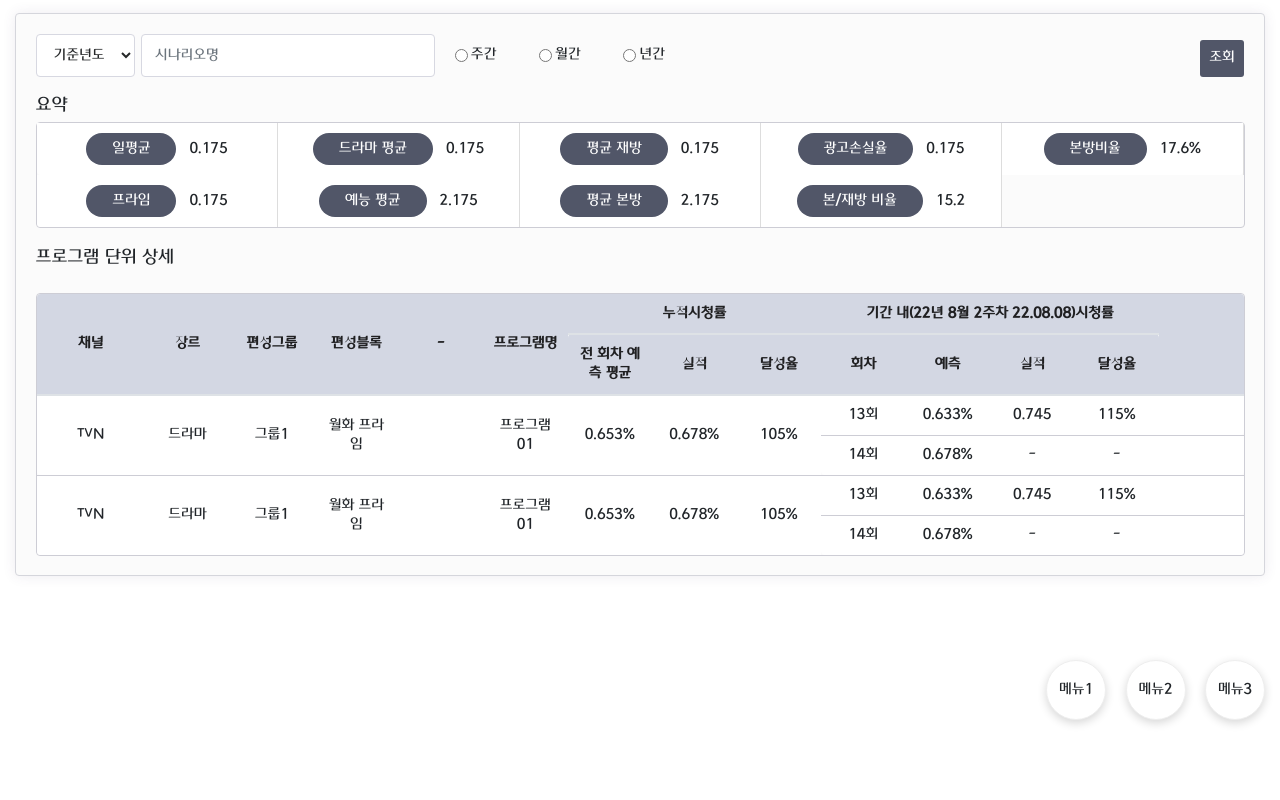
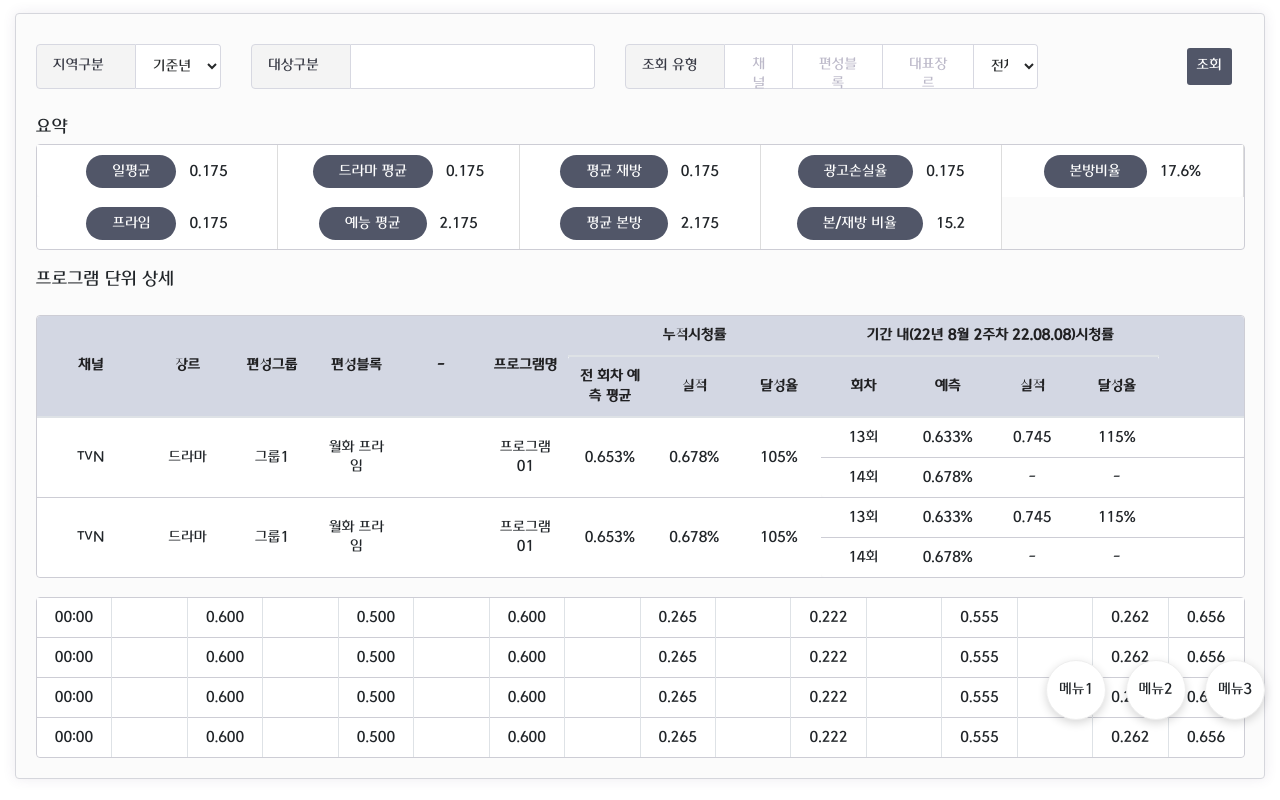
Before and after one commit to smartmin2/cj, a website: page pages/simulation/scenario/pairing.html in a window 1280 px wide. Drawn offline with Linux system fonts and the light colour scheme; files whose address does not match are found by name.

Commit message:
편성표

```diff
--- a/css/core/style_sub.css
+++ b/css/core/style_sub.css
@@ -141,6 +141,7 @@ button:focus,button:active { box-shadow: none !important; }
  .lookup-table .date-group input { border:none; padding: 0.75rem 0.5rem; height: 100%; }
  .lookup-table .button-group { padding:0; width:fit-content; }
  .lookup-table .button-group .btn-group { width:100%; }
+ .lookup-table .btn-group .select-box{ border-left: 1px solid #d7d8e1; }
  .lookup-table .button-group button:first-child { border-left:0; }
  .lookup-table .button-group button { height: 43px; }
  .lookup-table .button-group button:hover { z-index:inherit; }
@@ -244,3 +245,6 @@ button:focus,button:active { box-shadow: none !important; }
  .pro-modal .pro-txt p { margin-bottom: 0; }
 
 .table.proDtl-table td{vertical-align: middle;}
+
+.table.ex-table td{border-right:1px solid #dee2e6;}
+.table.ex-table td:last-child{border-right:0;}
--- a/pages/simulation/scenario/pairing.html
+++ b/pages/simulation/scenario/pairing.html
@@ -1,6 +1,5 @@
 <!DOCTYPE html>
 <html lang="en">
-
   <head>
     <meta charset="UTF-8" />
     <title>월간리포트_편성표</title>
@@ -30,7 +29,48 @@
       <div id="app" class="pt-3">
         <!-- 검색조건 영역 -->
         <div class="card card-box mr-0 p-4">
-        <div class="d-flex justify-content-between">
+          <div class="row">
+            <div class="col-sm-10">
+              <div class="lookup-table">
+                <table class="table mb-0">
+                  <colgroup></colgroup>
+                  <tbody>
+                    <tr>
+                      <th>지역구분</th>
+                      <td class="p-0 round-r">
+                        <select class="form-control cj-selectBox select-box">
+                          <option>기준년도</option>
+                        </select>
+                      </td>
+                      <td class="tableEmpty"></td>
+                      <th>대상구분</th>
+                      <td class="p-0 round-r input-group table-input">
+                        <input type="text" name="" id="" class="form-control" />
+                      </td>
+                      <td class="tableEmpty"></td>
+                      <th>조회 유형</th>
+                      <td role="group" class="button-group btn-group">
+                        <button type="button" class="btn btn-cj-default">채널</button>
+                        <button type="button" class="btn btn-cj-default">편성블록</button>
+                        <button type="button" class="btn btn-cj-default">대표장르</button>
+                        <div>
+                          <select class="form-control cj-selectBox select-box">
+                            <option>전체</option>
+                          </select>
+                        </div>
+                      </td>
+                    </tr>
+                  </tbody>
+                </table >
+              </div>
+            </div>
+            <div class="cj-btn-group my-auto col-sm-2">
+              <div class="row justify-content-end mr-2">
+                <button class="btn btn-cj mr-2">조회</button>
+              </div>
+            </div>
+          </div>
+          <!-- <div class="d-flex justify-content-between">
             <div class="d-flex justify-content-start align-items-center">
               <div class="d-block">
                 <select id="baseYear" class="form-control cj-selectBox select-box">
@@ -41,29 +81,21 @@
                 <input type="text" class="form-control cj-inputBox" id="search" placeholder="시나리오명" />
               </div>
               <div class="d-flex justify-content-start align-items-center ml-4">
-              <div class="form-check cj-input-radio pr-3 d-flex align-items-center"><input type="radio"
-                  name="radioDefault" id="radioDefault1" class="form-check-input"> <label for="radioDefault1"
-                  class="form-check-label mw-55"> 주간 </label></div>
-              <div class="form-check cj-input-radio pr-3 d-flex align-items-center"><input type="radio"
-                  name="radioDefault" id="radioDefault2" class="form-check-input"> <label for="radioDefault2"
-                  class="form-check-label mw-55"> 월간 </label></div>
-              <div class="form-check cj-input-radio d-flex align-items-center"><input type="radio" name="radioDefault"
-                  id="radioDefault3" class="form-check-input"> <label for="radioDefault3"
-                  class="form-check-label mw-55"> 년간 </label></div>
+                <div class="form-check cj-input-radio pr-3 d-flex align-items-center"><input type="radio" name="radioDefault" id="radioDefault1" class="form-check-input" /> <label for="radioDefault1" class="form-check-label mw-55"> 주간 </label></div>
+                <div class="form-check cj-input-radio pr-3 d-flex align-items-center"><input type="radio" name="radioDefault" id="radioDefault2" class="form-check-input" /> <label for="radioDefault2" class="form-check-label mw-55"> 월간 </label></div>
+                <div class="form-check cj-input-radio d-flex align-items-center"><input type="radio" name="radioDefault" id="radioDefault3" class="form-check-input" /> <label for="radioDefault3" class="form-check-label mw-55"> 년간 </label></div>
               </div>
             </div>
 
-          <div>
-
-        </div>
+            <div></div>
 
             <div class="d-flex cj-btn-group align-items-end">
-            <button type="submit" class="btn btn-cj"  @click.end="createScenario">조회</button>
+              <button type="submit" class="btn btn-cj" @click.end="createScenario">조회</button>
             </div>
-        </div>
+          </div> -->
 
           <h5 class="mt-4">요약</h5>
-          <div class=" table-wrap">
+          <div class="table-wrap">
             <table class="table cj-table summary-table">
               <colgroup>
                 <col style="width: 20%" />
@@ -229,6 +261,104 @@
                   <td>-</td>
                   <td></td>
                 </tr>
+              </tbody>
+            </table>
+          </div>
+
+          <div class="mt-4 table-wrap">
+            <table class="table cj-table ex-table">
+              <colgroup>
+                <col style="width: 6.25%" />
+                <col style="width: 6.25%" />
+                <col style="width: 6.25%" />
+                <col style="width: 6.25%" />
+                <col style="width: 6.25%" />
+                <col style="width: 6.25%" />
+                <col style="width: 6.25%" />
+                <col style="width: 6.25%" />
+                <col style="width: 6.25%" />
+                <col style="width: 6.25%" />
+                <col style="width: 6.25%" />
+                <col style="width: 6.25%" />
+                <col style="width: 6.25%" />
+                <col style="width: 6.25%" />
+                <col style="width: 6.25%" />
+                <col style="width: 6.25%" />
+              </colgroup>
+              <tbody>
+                <tr>
+                  <td>00:00</td>
+                  <td></td>
+                  <td>0.600</td>
+                  <td></td>
+                  <td>0.500</td>
+                  <td></td>
+                  <td>0.600</td>
+                  <td></td>
+                  <td>0.265</td>
+                  <td></td>
+                  <td>0.222</td>
+                  <td></td>
+                  <td>0.555</td>
+                  <td></td>
+                  <td>0.262</td>
+                  <td>0.656</td>
+                </tr>
+                <tr>
+                  <td>00:00</td>
+                  <td></td>
+                  <td>0.600</td>
+                  <td></td>
+                  <td>0.500</td>
+                  <td></td>
+                  <td>0.600</td>
+                  <td></td>
+                  <td>0.265</td>
+                  <td></td>
+                  <td>0.222</td>
+                  <td></td>
+                  <td>0.555</td>
+                  <td></td>
+                  <td>0.262</td>
+                  <td>0.656</td>
+                </tr>
+                <tr>
+                  <td>00:00</td>
+                  <td></td>
+                  <td>0.600</td>
+                  <td></td>
+                  <td>0.500</td>
+                  <td></td>
+                  <td>0.600</td>
+                  <td></td>
+                  <td>0.265</td>
+                  <td></td>
+                  <td>0.222</td>
+                  <td></td>
+                  <td>0.555</td>
+                  <td></td>
+                  <td>0.262</td>
+                  <td>0.656</td>
+                </tr>
+                <tr>
+                  <td>00:00</td>
+                  <td></td>
+                  <td>0.600</td>
+                  <td></td>
+                  <td>0.500</td>
+                  <td></td>
+                  <td>0.600</td>
+                  <td></td>
+                  <td>0.265</td>
+                  <td></td>
+                  <td>0.222</td>
+                  <td></td>
+                  <td>0.555</td>
+                  <td></td>
+                  <td>0.262</td>
+                  <td>0.656</td>
+                </tr>
+
               </tbody>
             </table>
           </div>
@@ -532,7 +662,6 @@
       //   // Vue.component();
       // });
 
-
       // modal
       Vue.component("scenario-summary-modal", {
         template: `
@@ -771,9 +900,6 @@
           },
         },
       });
-
-
     </script>
   </body>
-
 </html>
```
Lines whose indentation alone changed are shown as unchanged.
